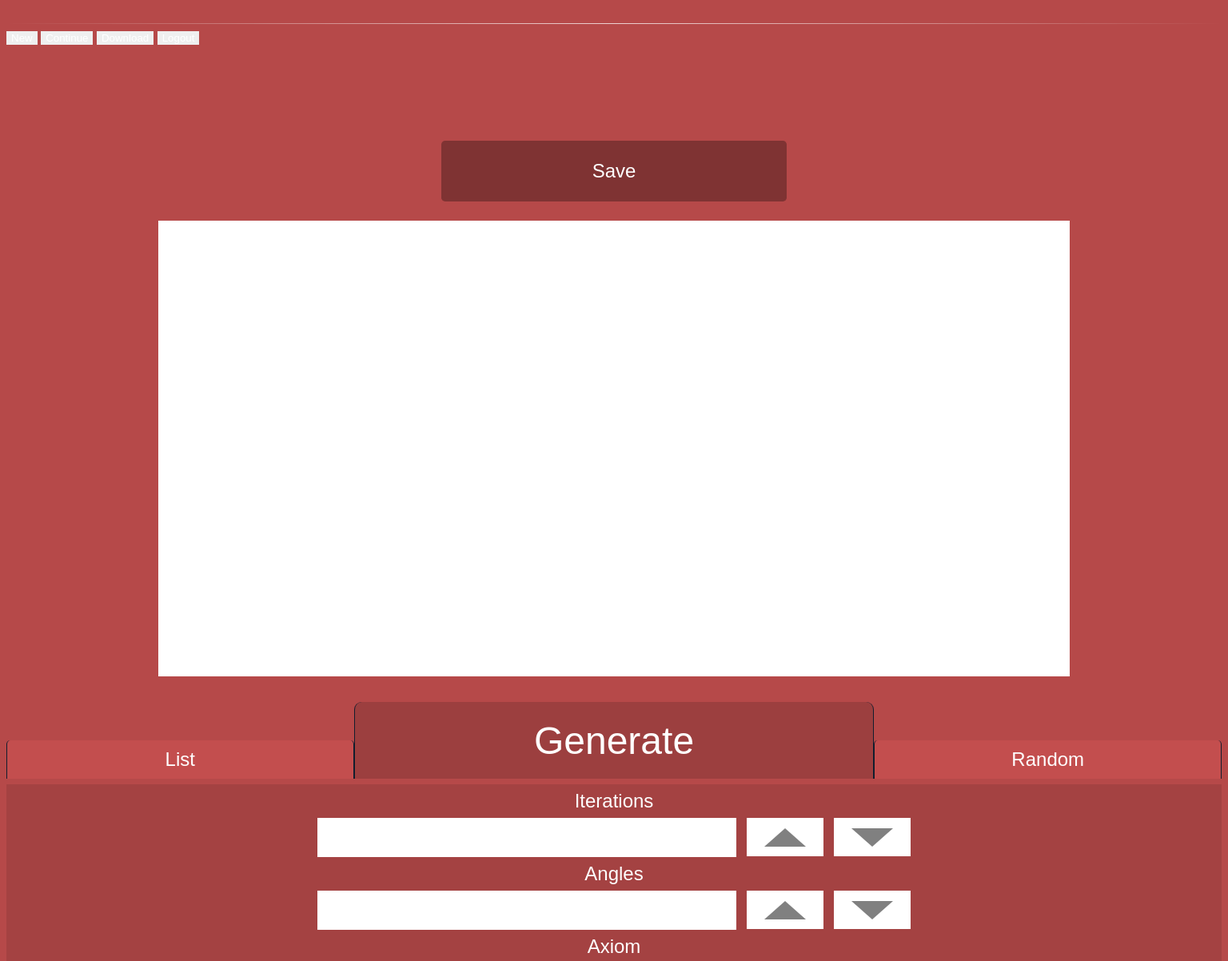
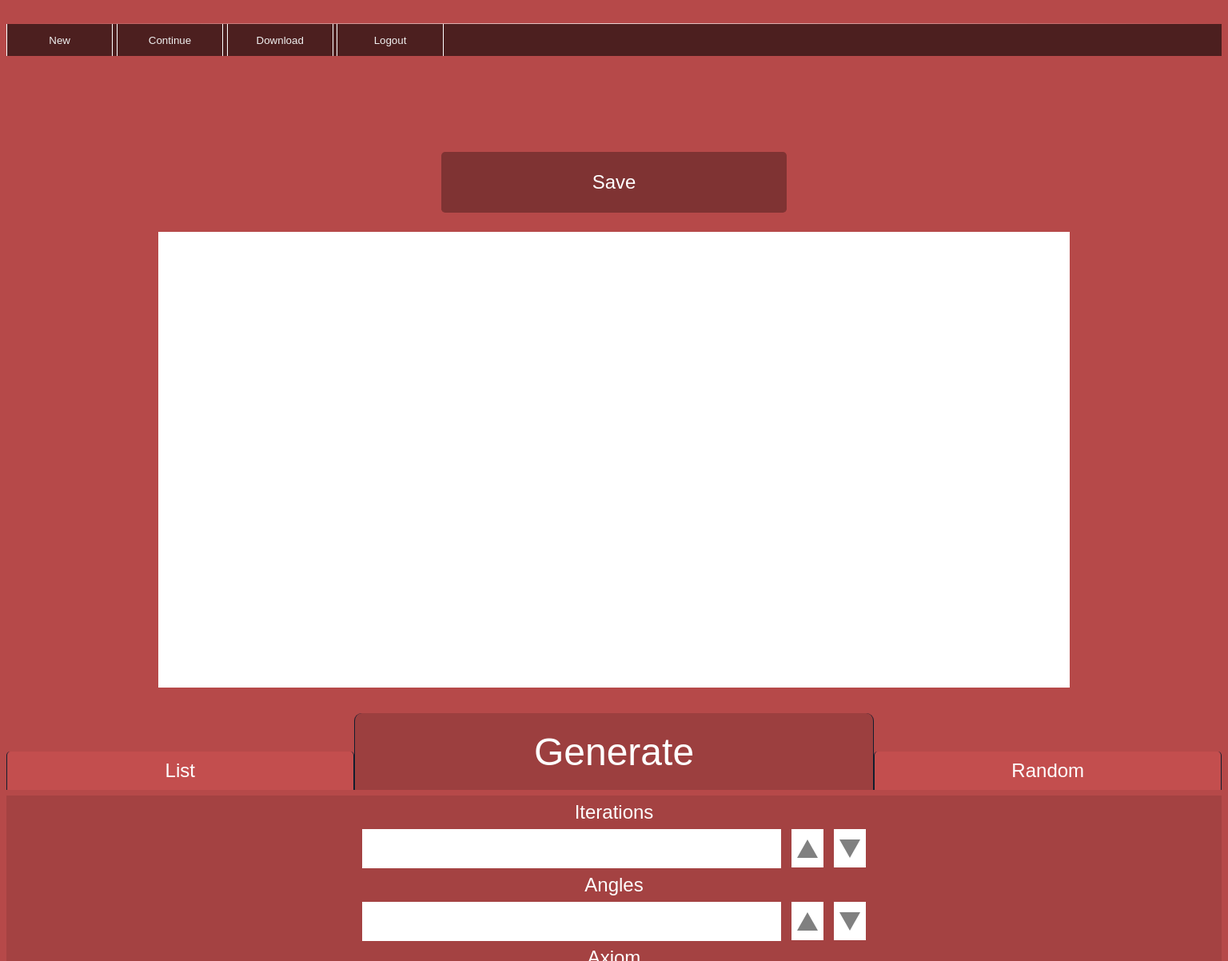
Before and after one commit to GherasimCosmin/CLIWProject-nr15, a plain HTML site: page editFractals.html in a window 1536 px wide. Shown: the part 90-1292 px from the top of the page at 80% size. Drawn offline with Linux system fonts and the light colour scheme.

Commit message:
Add files via upload

```diff
--- a/cssFiles/style.css
+++ b/cssFiles/style.css
@@ -360,6 +360,60 @@ button:focus{
 		margin-top: 0;
 	}
 
+	nav {
+		margin: 0;
+		padding: 0;
+		background-color: #4C1F1F;
+	}
+
+	hr {
+		margin: 0;
+	}
+
+	nav button {
+		padding: 0;
+		width: 10em;
+		height: 3em;
+		background-color: #4C1F1F;
+		border: solid #fff;
+		border-width: 0 1px;
+		color: #f0f0f0;
+		font-family: 'Montserrat ExtraLight', sans-serif;
+	}
+
+	nav button:hover {
+		background-color: #7f3333;
+		cursor: pointer;
+	}
+
+	.swiper__container {
+		width: 50%;
+		height: 50%;
+		font-size: .4em;
+	}
+
+	.swiper__generate--text-input, .swiper__container label {
+		width: 30em;
+		height: 3em;
+	}
+
+	.swiper__generate--turn-up-button, .swiper__generate--turn-down-button {
+		width: 3em;
+		height: 3em;
+	}
+
+	.arrow-up {
+		border-left: 1em solid transparent;
+		border-right: 1em  solid transparent;
+		border-bottom: 1.2em solid #000;
+	}
+	.arrow-down {
+		border-left: 1em solid transparent;
+		border-right: 1em solid transparent;
+		border-top: 1.2em solid #000;
+	}
+
+
 
 	canvas{
 		width: 75%;
```
